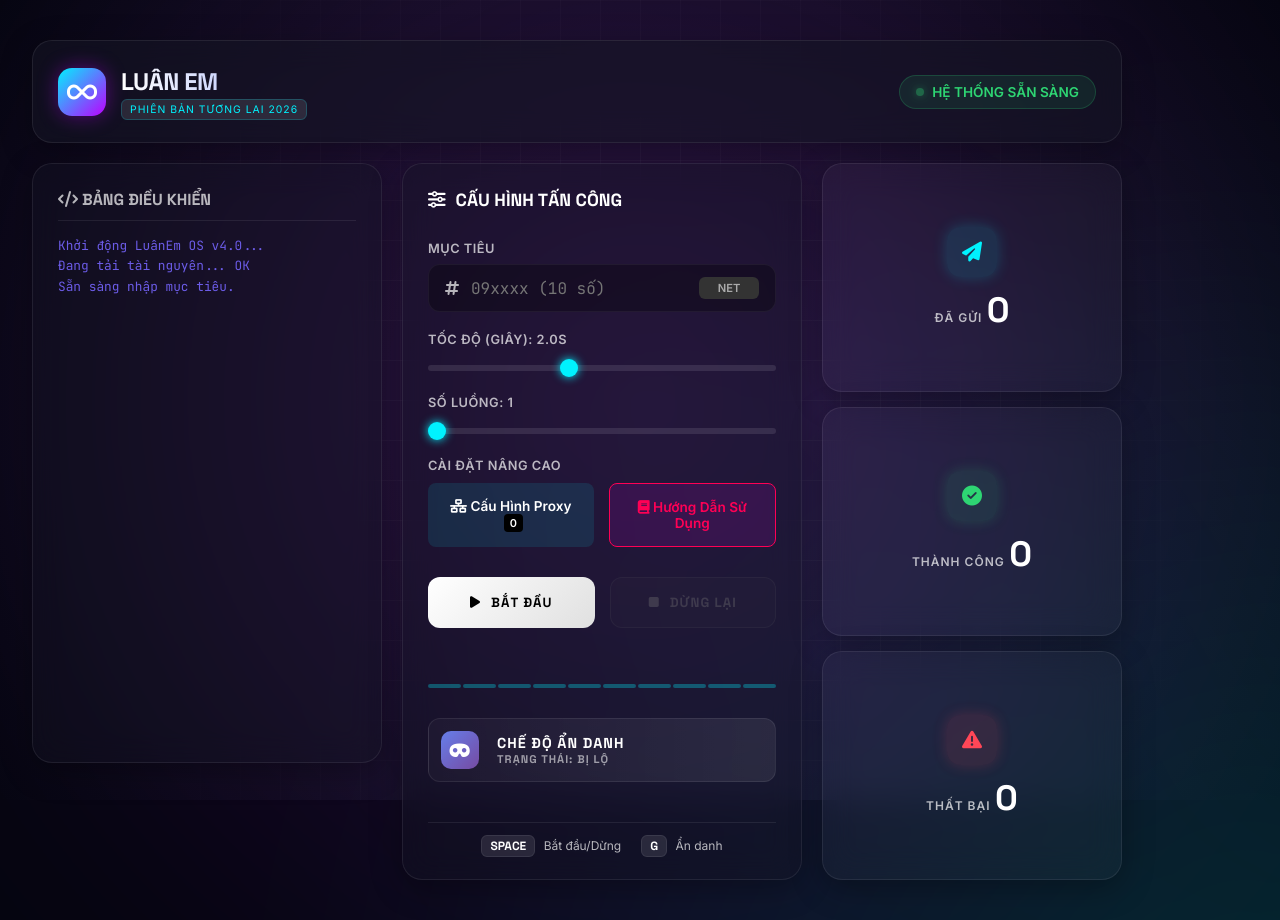
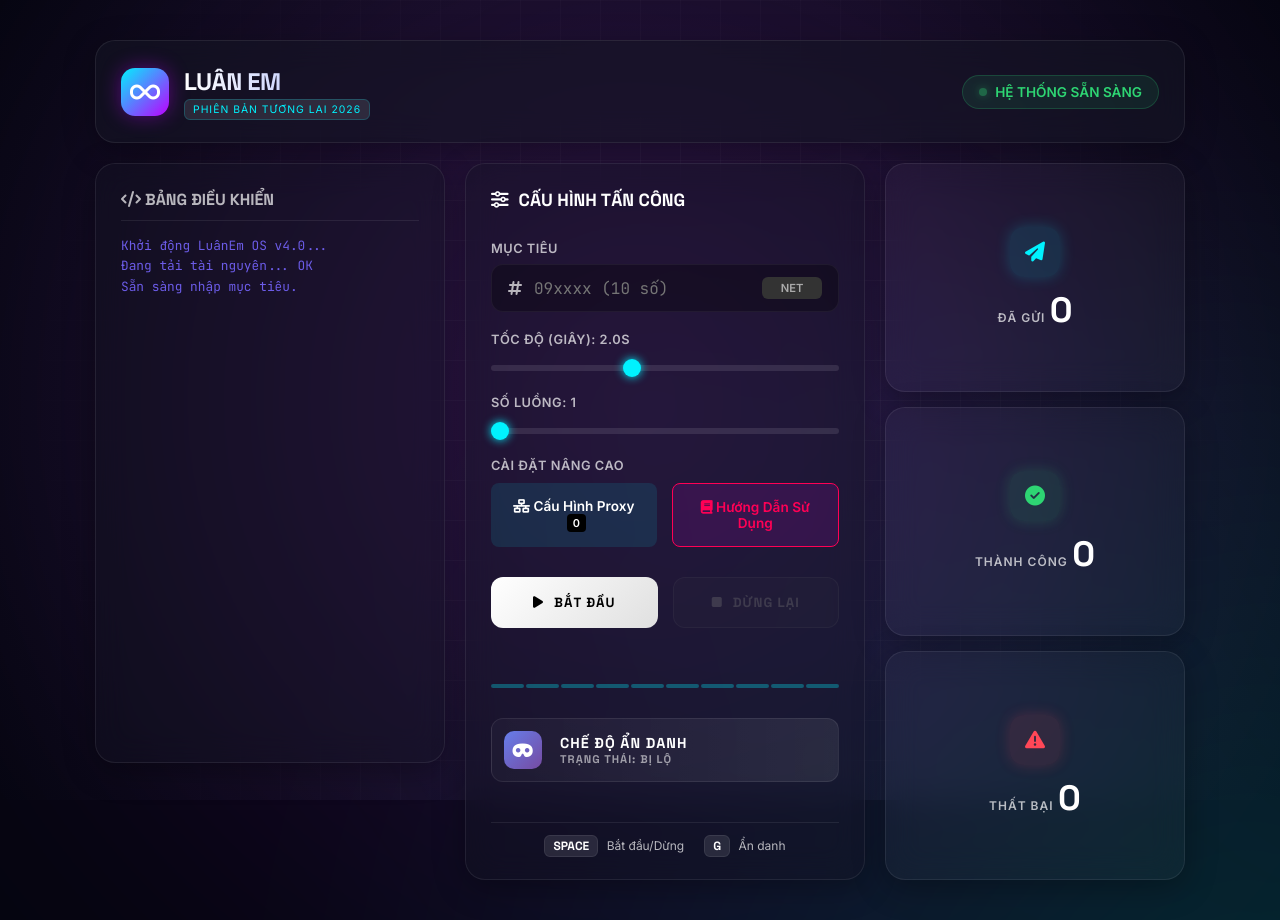
Before and after one commit to Xiata279/D-An-OTP-, a Flask app: page / in a window 1280 px wide. Run offline with Flask 3, Linux system fonts and the light colour scheme.

Commit message:
UI Fix: Center layout horizontally

```diff
--- a/static/css/style.css
+++ b/static/css/style.css
@@ -110,6 +110,8 @@ body {
     max-width: 1400px;
     margin: 40px auto;
     align-items: start;
+    justify-content: center;
+    /* Center the grid items horizontally */
 }
 
 /* Mobile Responsive */
```
